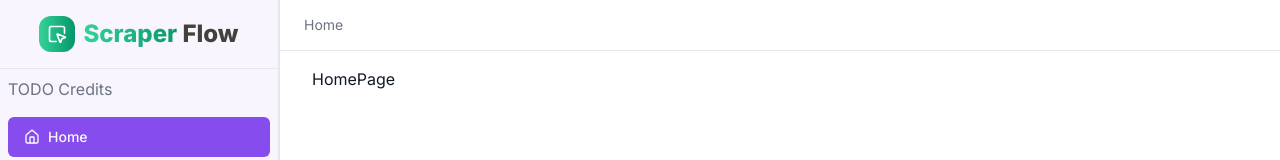
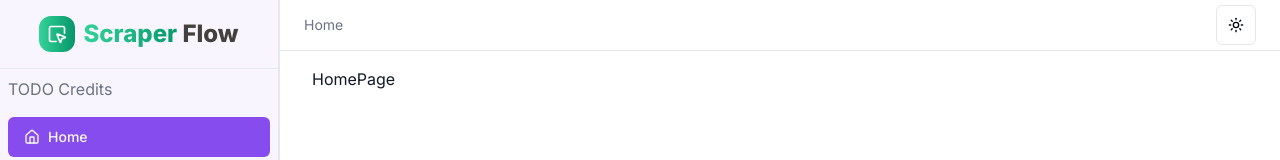
Before and after one commit to avikumar0/web-scraper, a Next.js app: page / in a window 1280 px wide. Shown: the top 160 px of the page. Built offline with nearby package versions, Linux system fonts and the light colour scheme.

Commit message:
feat: Add theme mode toggle and app providers

```diff
--- a/app/(dashboard)/layout.tsx
+++ b/app/(dashboard)/layout.tsx
@@ -1,5 +1,6 @@
 import BreadcrumHeader from '@/components/BreadcrumHeader'
 import DesktopSidebar from '@/components/Sidebar'
+import { ModeToggle } from '@/components/ThemeModeToggle'
 import { Separator } from '@/components/ui/separator'
 import React from 'react'
 
@@ -10,6 +11,9 @@ function layout({children}: Readonly<{children: React.ReactNode}>) {
         <div className='flex flex-1 flex-col min-h-screen'>
             <header className='flex items-center justify-between px-6 py-4 h-[50px] container '>
                 <BreadcrumHeader />
+                <div className='gap-1 flex items-center'>
+                    <ModeToggle />
+                </div>
             </header>
             <Separator />
             <div className='overflow-auto'>
--- a/app/layout.tsx
+++ b/app/layout.tsx
@@ -1,6 +1,7 @@
 import type { Metadata } from "next";
 import { Inter } from "next/font/google";
 import "./globals.css";
+import { AppProviders } from "@/components/providers/AppProviders";
 
 const inter = Inter({ subsets: ["latin"] });
 
@@ -16,7 +17,11 @@ export default function RootLayout({
 }>) {
   return (
     <html lang="en">
-      <body className={inter.className}>{children}</body>
+      <body className={inter.className}>
+        <AppProviders>
+        {children}
+        </AppProviders>
+      </body>
     </html>
   );
 }
--- /dev/null
+++ b/app/not-found.tsx
@@ -0,0 +1,28 @@
+import { ArrowLeft } from 'lucide-react'
+import Link from 'next/link'
+import React from 'react'
+
+function NotFoundPage() {
+    return (
+        <div className='flex flex-col items-center justify-center min-h-screen p-4'>
+            <div className='text-center'>
+                <h1 className='font-bold text-6xl text-primary mb-4 '>404</h1>
+                <h2 className='font-semibold text-2xl mb-4'>Page Not Found</h2>
+                <p className="mb-8 text-muted-foreground max-w-md  ">
+                    The page you are looking for does not exist. It might have been moved or deleted.
+                </p>
+                <div className="flex flex-col sm:flex-row justify-center gap-4 ">
+                    <Link href="/" className='flex items-center jc-center gap-2 px-4 py-2 bg-primary text-white rounded-md hover:bg-primary/80 transition-colors'>
+                        <ArrowLeft className='w-4 h-4 mr-2 ' />
+                        Back to Dashboard
+                    </Link>
+                </div>
+            </div>
+            <footer className="text-muted-foreground text-sm mt-12 text-center">
+                If you think this is a mistake, please contact our support team.
+            </footer>
+        </div>
+    )
+}
+
+export default NotFoundPage
--- /dev/null
+++ b/components/ThemeModeToggle.tsx
@@ -0,0 +1,40 @@
+"use client"
+
+import * as React from "react"
+import { Moon, Sun } from "lucide-react"
+import { useTheme } from "next-themes"
+
+import { Button } from "@/components/ui/button"
+import {
+  DropdownMenu,
+  DropdownMenuContent,
+  DropdownMenuItem,
+  DropdownMenuTrigger,
+} from "@/components/ui/dropdown-menu"
+
+export function ModeToggle() {
+  const { setTheme } = useTheme()
+
+  return (
+    <DropdownMenu>
+      <DropdownMenuTrigger asChild>
+        <Button variant="outline" size="icon">
+          <Sun className="h-[1.2rem] w-[1.2rem] rotate-0 scale-100 transition-all dark:-rotate-90 dark:scale-0" />
+          <Moon className="absolute h-[1.2rem] w-[1.2rem] rotate-90 scale-0 transition-all dark:rotate-0 dark:scale-100" />
+          <span className="sr-only">Toggle theme</span>
+        </Button>
+      </DropdownMenuTrigger>
+      <DropdownMenuContent align="end">
+        <DropdownMenuItem onClick={() => setTheme("light")}>
+          Light
+        </DropdownMenuItem>
+        <DropdownMenuItem onClick={() => setTheme("dark")}>
+          Dark
+        </DropdownMenuItem>
+        <DropdownMenuItem onClick={() => setTheme("system")}>
+          System
+        </DropdownMenuItem>
+      </DropdownMenuContent>
+    </DropdownMenu>
+  )
+}
--- /dev/null
+++ b/components/providers/AppProviders.tsx
@@ -0,0 +1,7 @@
+'use client';
+
+import { ThemeProvider } from "next-themes";
+
+export function AppProviders({children}: Readonly<{children: React.ReactNode}>) {
+    return <ThemeProvider attribute="class" defaultTheme="system" enableSystem >{children}</ThemeProvider>;
+}
```
Also changed, not shown: components/Sidebar.tsx (+17 -17 lines).
